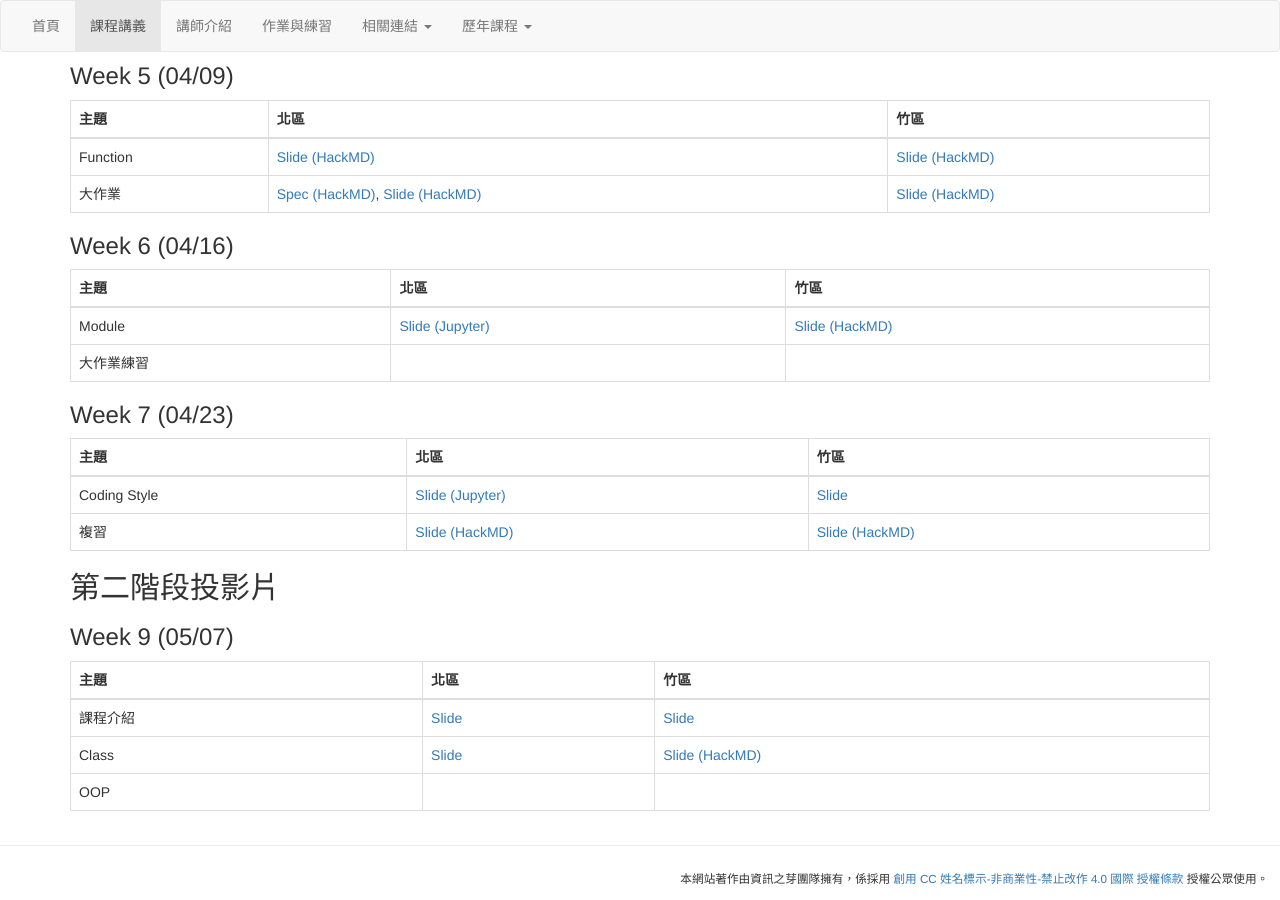
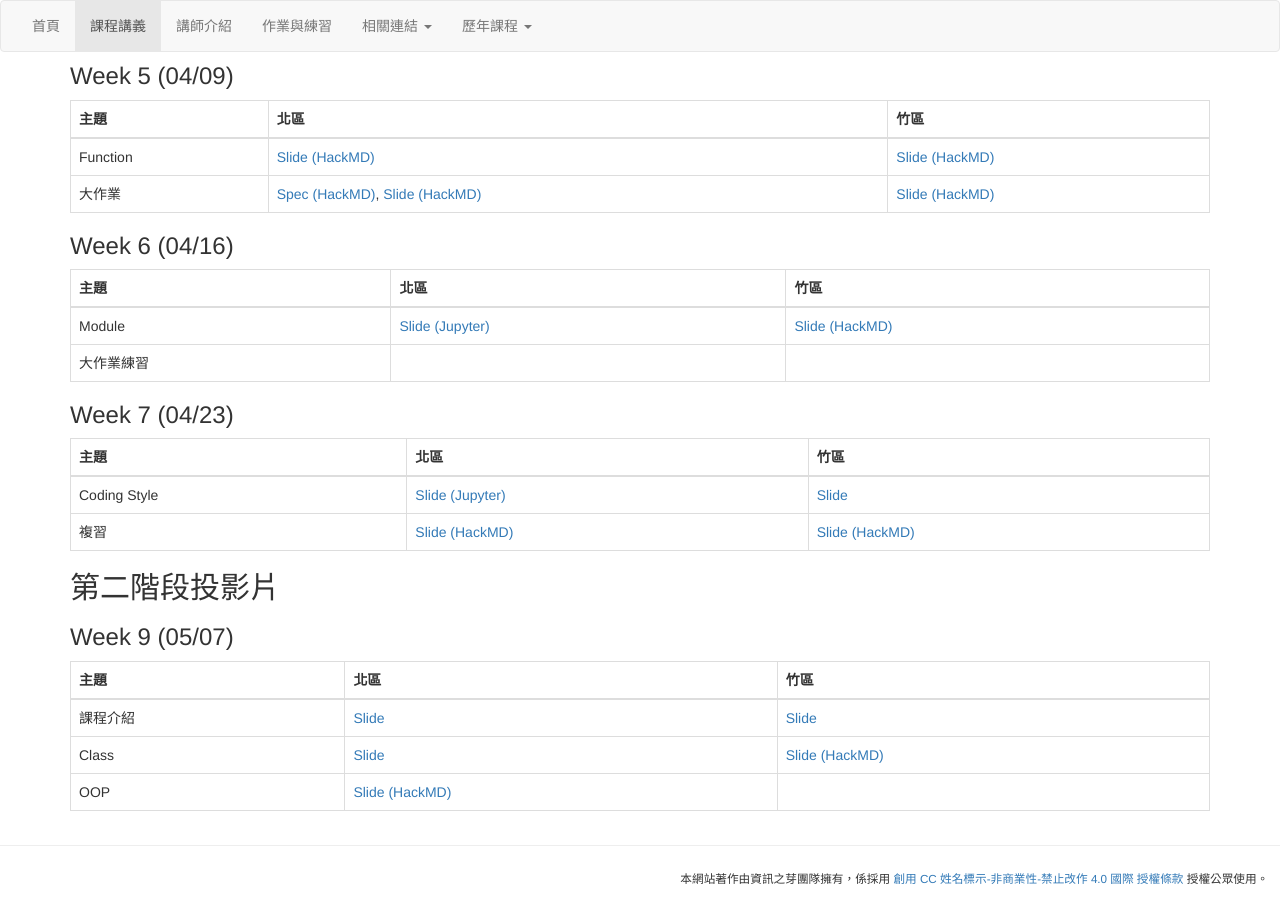
Before and after one commit to tw-csie-sprout/py2023, a Jekyll site: the page built from slides.md, in a window 1280 px wide and 900 px high, scrolled down 943 px. Built offline with Jekyll 4.4.1, drawn with Linux system fonts in a browser that asks for light colours.

Commit message:
add OOP slide北區

```diff
--- a/slides.md
+++ b/slides.md
@@ -76,4 +76,4 @@ title: "課程講義"
 | --- | --- | --- |
 | 課程介紹 | [Slide](https://drive.google.com/file/d/12lCU49099lbGFXYWynd1N5HXpZPe5Ezu/view?usp=sharing) | [Slide](https://drive.google.com/file/d/1OOSGxr7uWa_I-08rMULLgkKpqsGZFDGH/view?usp=sharing) |
 | Class | [Slide](https://drive.google.com/file/d/1FxaTgvvHb-20o1169kOWAk7hOfB8XFRg/view?usp=share_link) | [Slide (HackMD)](https://hackmd.io/@Sean64/py-class) |
-| OOP |  |  |
+| OOP | [Slide (HackMD)](https://hackmd.io/@VLvbo_-_QjqwJnUcuKdxSQ/Bk1r8yomh#/) |  |
```
